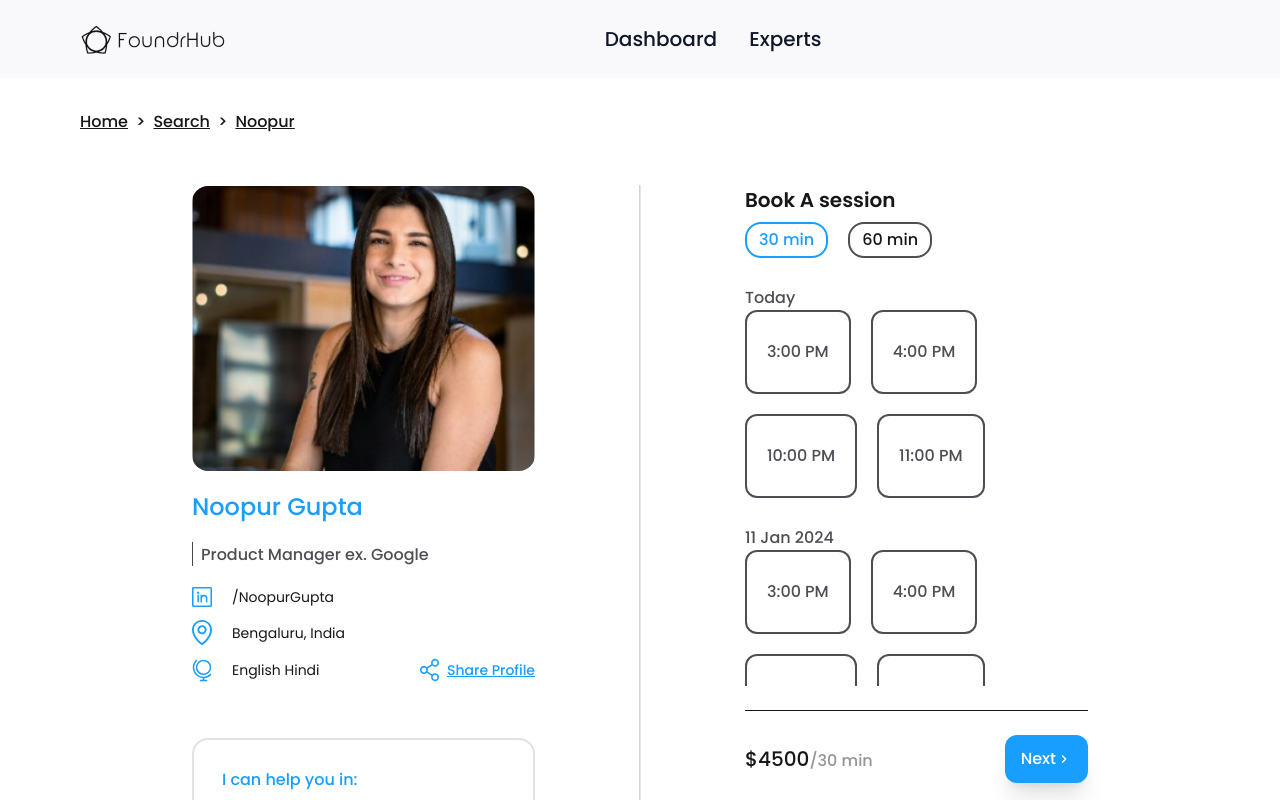
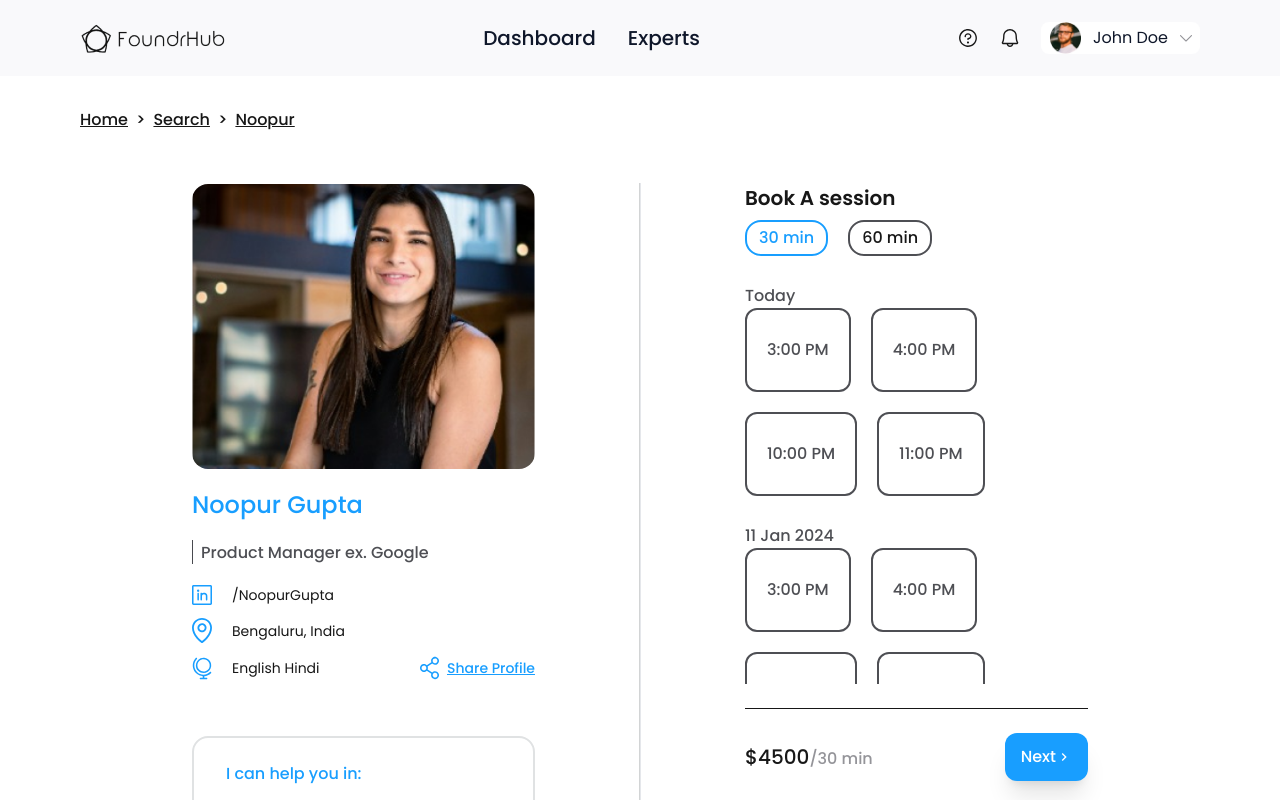
Before and after one commit to dragon-slayer875/outsourced-work, a Next.js app: page /Search/Noopur in a window 1280 px wide. Shown: the top 800 px of the page. Built offline with nearby package versions, Linux system fonts and the light colour scheme.

Commit message:
update navbar

```diff
--- a/app/Search/Noopur/expertInfo.js
+++ b/app/Search/Noopur/expertInfo.js
@@ -65,7 +65,7 @@ export const ExpertInfo = ({ classname }) => {
                     </div>
                 </div>
             </div>
-            <div className="w-full border-2 border-greyish rounded-2xl p-7 items-center text-md flex flex-col">
+            <div className="w-full border-2 border-greyish rounded-2xl py-6 px-8 items-center text-md flex flex-col">
                 <div className="flex flex-col gap-4 max-w-max ">
                 <div className="text-primary">I can help you in:</div>
                     {textArray.map((text, index) => (
@@ -76,7 +76,7 @@ export const ExpertInfo = ({ classname }) => {
                     ))}
                     </div>
             </div>
-            <div className="w-full border-2 border-greyish text-md rounded-2xl p-7 items-center flex flex-col">
+            <div className="w-full border-2 border-greyish text-md rounded-2xl py-6 px-8 items-center flex flex-col">
                 <div className="flex flex-col gap-5 max-w-max">
                 <div className="text-primary">Bio:</div>
                 <div className="">
--- a/components/navBar.js
+++ b/components/navBar.js
@@ -1,9 +1,9 @@
-import React, { Children } from "react";
+import React from "react";
 import Image from "next/image";
 
-const Navbar = ({ navItemList = ["Dashboard", "Experts"], children }) => {
+const Navbar = ({ navItemList = ["Dashboard", "Experts"] }) => {
     return (
-        <nav className="sticky flex items-center justify-between w-full px-20 py-2 bg-[#F9F9FB] text-slate-900">
+        <nav className="sticky flex items-center justify-between w-full px-20 py-2 bg-whitish text-slate-900">
             <div className="">
                 <Image
                     width={200}
@@ -16,14 +16,40 @@ const Navbar = ({ navItemList = ["Dashboard", "Experts"], children }) => {
             <div className="flex items-center justify-between">
                 {/* nav items */}
                 {navItemList.map((item, index) => (
-                    <button key={index} className="font-medium text-[20px] p-4">
+                    <button key={index} className="font-medium text-xl p-4">
                         {item}
                     </button>
                 ))}
             </div>
-            <div className="">
+            <div className="flex gap-5">
                 {/* user options*/}
-                {children}
+                <Image
+                    src={"/question.svg"}
+                    width={22}
+                    height={22}
+                    className=""
+                />
+                <Image
+                    src={"/notification.svg"}
+                    width={22}
+                    height={22}
+                    className=""
+                />
+                <div className="flex items-center justify-between gap-3 bg-white border-[#E0E2E3] rounded-lg px-2">
+                    <Image
+                        src={"/ellipse.png"}
+                        width={22}
+                        height={22}
+                        className="object-contain w-8 h-auto aspect-square"
+                    />
+                        <span>John Doe</span>
+                        <Image
+                            src={"/downArrow.svg"}
+                            width={12}
+                            height={7}
+                            className=""
+                        />
+                </div>
             </div>
         </nav>
     );
```
Also changed, not shown: public/downArrow.svg (added), public/ellipse.png (added).
